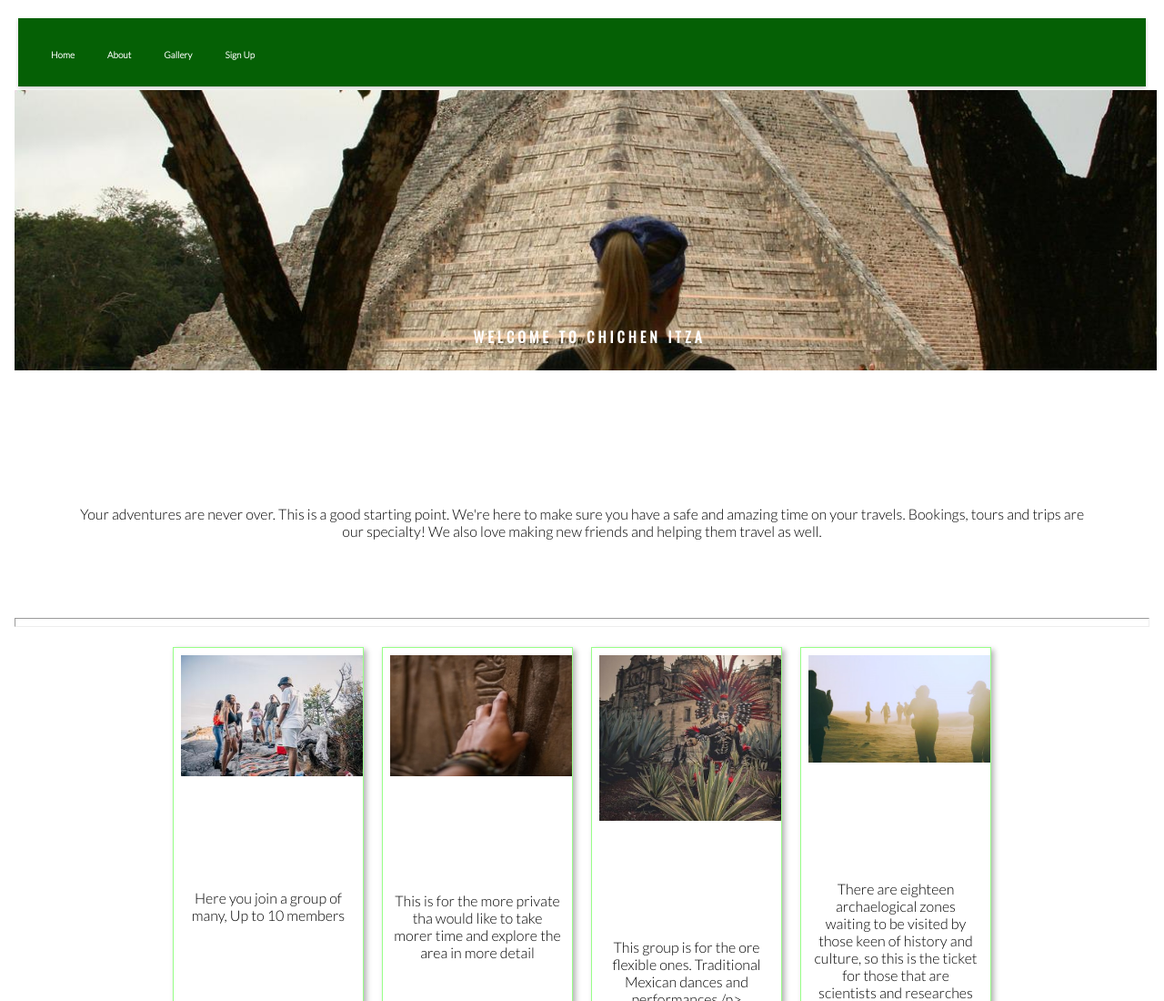
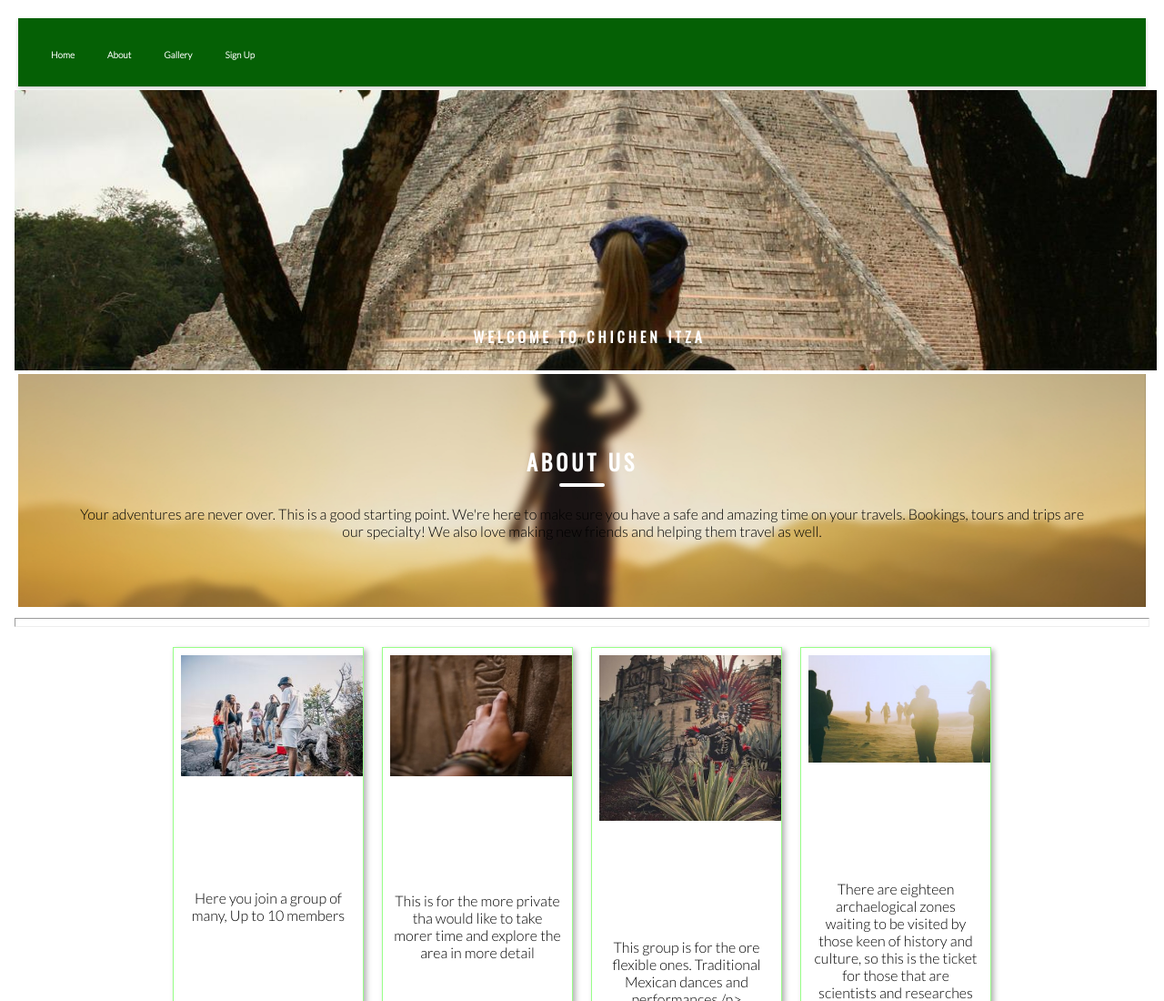
Before and after one commit to funtari76/Robert-P1-2, a plain HTML site: page index.html in a window 1280 px wide. Shown: the top 1100 px of the page at 91% size. Drawn offline with nearby package versions, Linux system fonts and the light colour scheme.

Commit message:
added changed the dir to the image in the stylesheet

```diff
--- a/assets/CSS/style.css
+++ b/assets/CSS/style.css
@@ -111,7 +111,7 @@ ul {
     background-position: center;
     background-repeat: no-repeat;
     background-size: cover;
-    background-image: url(../assets/images/aboutbg1.jpg);
+    background-image: url(../images/aboutbg1.jpg);
 }
 
 
```
